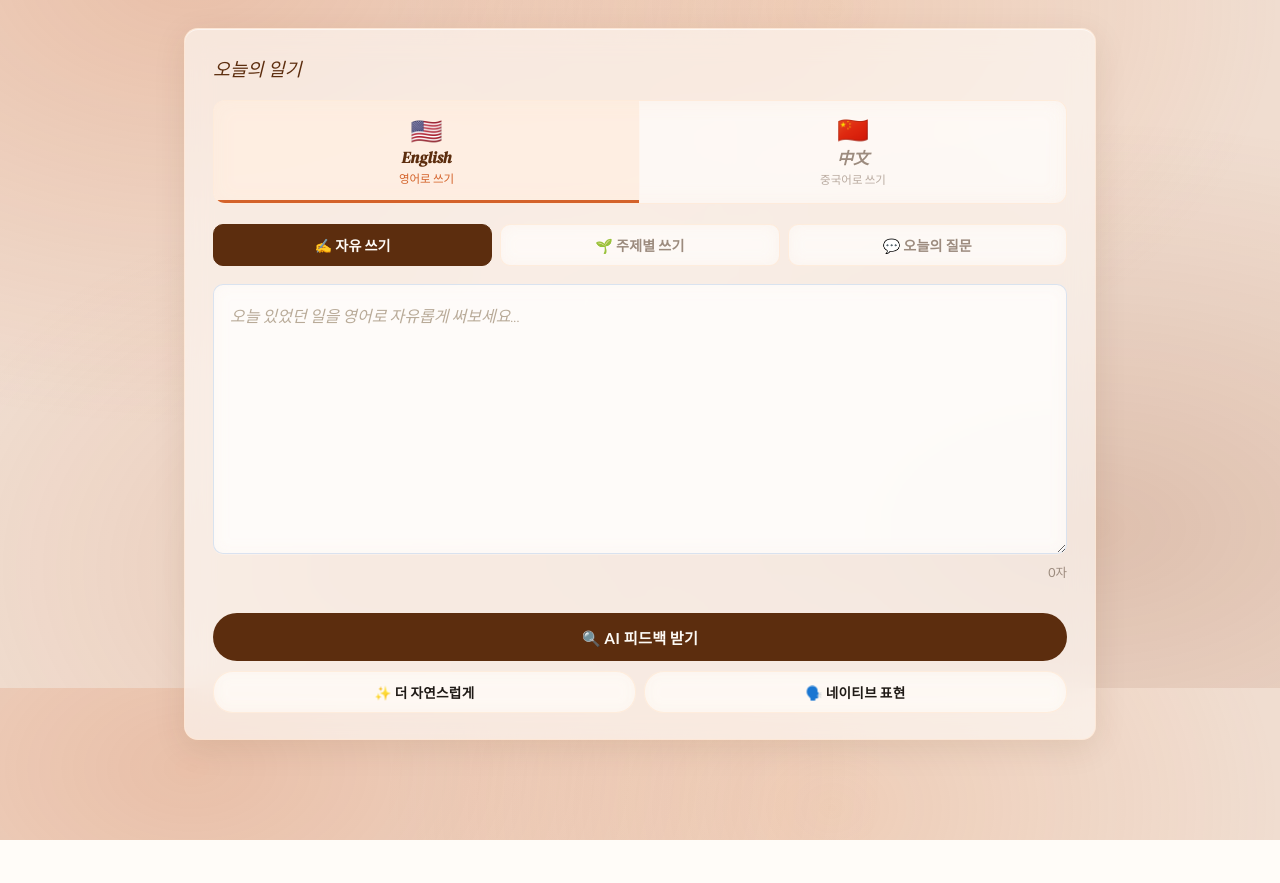
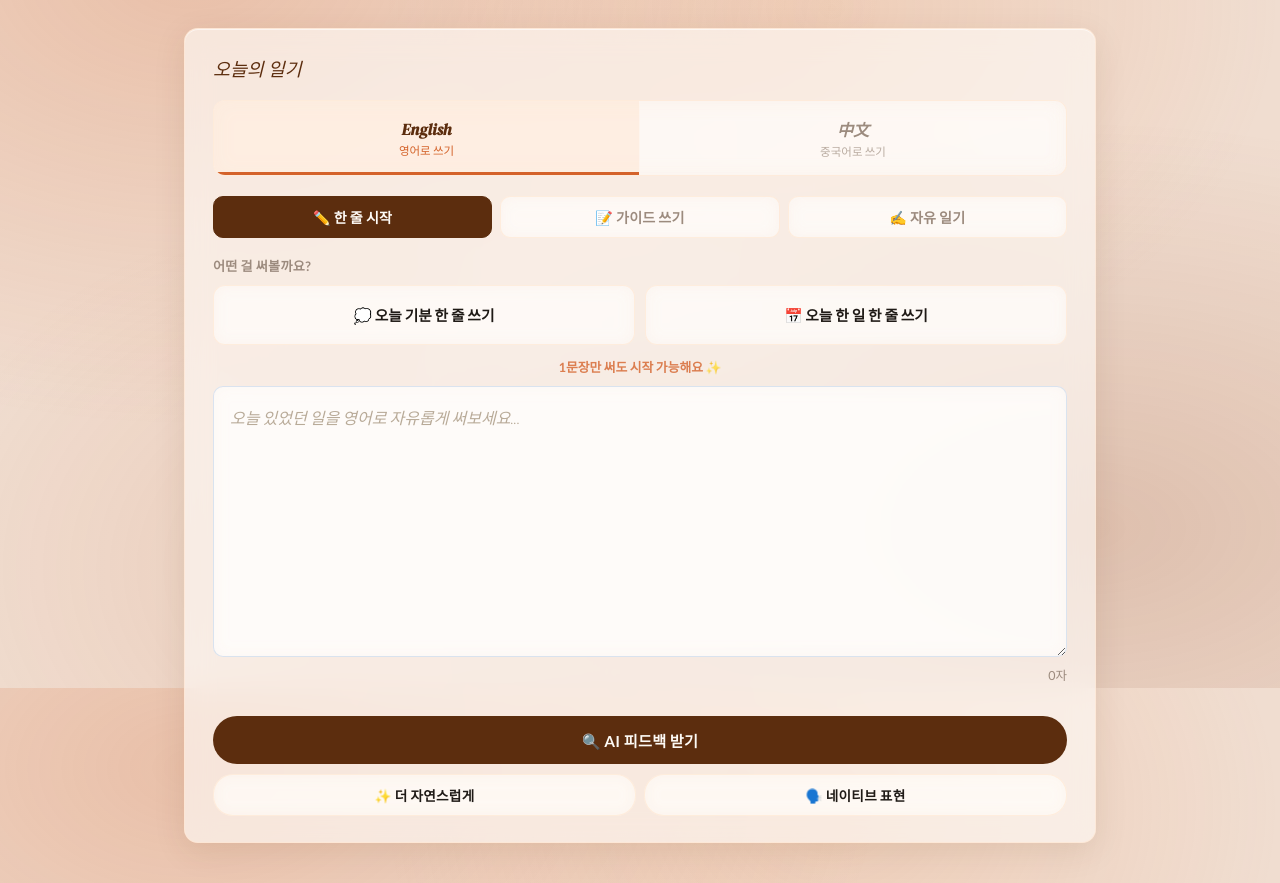
Before and after one commit to Chaeonit/litdiary, a Flask app: page / in a window 1280 px wide. Shown: the part 112-995 px from the top of the page. Before the commit the page ends 952 px from the top, so only its background shows below. Run offline with Flask 3, Linux system fonts and the light colour scheme; some libraries are stand-ins or nearby versions.

Commit message:
3분할 모드 재구성 + 언어 선택 UI 정리
- 모드를 한 줄 시작 / 가이드 쓰기 / 자유 일기로 재구성
- 가이드 쓰기: 주제별 쓰기 + 오늘의 질문 통합, 난이도별 문장 수 안내
- 한 줄 시작: 기분/한 일 프롬프트 버튼으로 진입 유도
- 언어 선택 버튼에서 국기 이모지 제거, 텍스트만 표시

Co-Authored-By: Claude Sonnet 4.6 <noreply@anthropic.com>

```diff
--- a/static/script.js
+++ b/static/script.js
@@ -1,8 +1,9 @@
 /* ── 상태 ──────────────────────────────────────── */
 let selectedLang = "english";
-let selectedMode = "free";
+let selectedMode = "oneline";
 let selectedTopic = null;
 let selectedDifficulty = null;
+let selectedOnelinePrompt = null;
 let currentAnalysis = null;
 let currentText = "";
 
@@ -89,7 +90,7 @@ document.querySelectorAll(".lang-btn").forEach(btn => {
     btn.classList.add("active");
     selectedLang = btn.dataset.lang;
     selectedTopic = null;
-    if (selectedMode === "beginner") renderTopics();
+    if (selectedMode === "guided" && selectedDifficulty) renderGuidedTopics();
     updatePlaceholder();
   });
 });
@@ -102,53 +103,58 @@ document.querySelectorAll(".mode-btn").forEach(btn => {
     selectedMode = btn.dataset.mode;
     selectedTopic = null;
     selectedDifficulty = null;
+    selectedOnelinePrompt = null;
 
-    const beginnerSection = document.getElementById("beginner-section");
-    const questionSection = document.getElementById("question-section");
+    const onelineSection = document.getElementById("oneline-section");
+    const guidedSection  = document.getElementById("guided-section");
 
-    beginnerSection.classList.add("hidden");
-    questionSection.classList.add("hidden");
-    document.getElementById("hint-section").classList.add("hidden");
-    document.getElementById("selected-question").classList.add("hidden");
+    onelineSection.classList.add("hidden");
+    guidedSection.classList.add("hidden");
+    document.getElementById("guided-detail").classList.add("hidden");
+    document.getElementById("guided-hint-section").classList.add("hidden");
+    document.querySelectorAll(".oneline-prompt-btn").forEach(b => b.classList.remove("active"));
 
-    if (selectedMode === "beginner") {
-      beginnerSection.classList.remove("hidden");
-      renderTopics();
-    } else if (selectedMode === "question") {
-      questionSection.classList.remove("hidden");
-      renderDifficultyCards();
+    if (selectedMode === "oneline") {
+      onelineSection.classList.remove("hidden");
+    } else if (selectedMode === "guided") {
+      guidedSection.classList.remove("hidden");
+      renderGuidedDiffCards();
     }
     updatePlaceholder();
   });
 });
 
-/* ── 난이도 카드 렌더링 ──────────────────────────── */
-function renderDifficultyCards() {
-  ["easy", "medium", "hard"].forEach(level => {
-    document.getElementById(`q-${level}`).textContent = getTodayQuestion(level);
-  });
+/* ── 가이드 모드 난이도 카드 ─────────────────────── */
+const GUIDED_SENTENCES = { easy: "1~2문장", medium: "2~3문장", hard: "3~5문장" };
 
-  document.querySelectorAll(".difficulty-card").forEach(card => {
+function renderGuidedDiffCards() {
+  document.querySelectorAll("#guided-section .difficulty-card").forEach(card => {
     card.classList.toggle("active", card.dataset.level === selectedDifficulty);
     card.onclick = () => {
       selectedDifficulty = card.dataset.level;
-      renderDifficultyCards();
-      showSelectedQuestion(selectedDifficulty);
+      selectedTopic = null;
+      renderGuidedDiffCards();
+      showGuidedDetail(selectedDifficulty);
       updatePlaceholder();
     };
   });
 }
 
-function showSelectedQuestion(level) {
-  const box = document.getElementById("selected-question");
-  box.querySelector(".sq-icon").textContent = DIFF_ICONS[level];
-  box.querySelector(".sq-text").textContent = getTodayQuestion(level);
-  box.classList.remove("hidden");
+function showGuidedDetail(level) {
+  const detail = document.getElementById("guided-detail");
+  const qBox   = document.getElementById("guided-question-box");
+  qBox.querySelector(".sq-icon").textContent = DIFF_ICONS[level];
+  qBox.querySelector(".sq-text").textContent = getTodayQuestion(level);
+  document.getElementById("guided-sentence-guide").textContent =
+    GUIDED_SENTENCES[level] + " 써보세요 ✨";
+  document.getElementById("guided-hint-section").classList.add("hidden");
+  detail.classList.remove("hidden");
+  renderGuidedTopics();
 }
 
-/* ── 주제 렌더링 ────────────────────────────────── */
-function renderTopics() {
-  const grid = document.getElementById("topic-grid");
+/* ── 가이드 모드 주제 렌더링 ─────────────────────── */
+function renderGuidedTopics() {
+  const grid = document.getElementById("guided-topic-grid");
   grid.innerHTML = "";
   TOPICS[selectedLang].forEach(topic => {
     const card = document.createElement("button");
@@ -156,18 +162,18 @@ function renderTopics() {
     card.innerHTML = `<span class="topic-emoji">${topic.emoji}</span><span class="topic-name">${topic.label}</span>`;
     card.addEventListener("click", () => {
       selectedTopic = topic;
-      renderTopics();
-      renderHints(topic.hints);
+      renderGuidedTopics();
+      renderGuidedHints(topic.hints);
       updatePlaceholder();
     });
     grid.appendChild(card);
   });
 }
 
-/* ── 힌트 단어 렌더링 ───────────────────────────── */
-function renderHints(hints) {
-  const section = document.getElementById("hint-section");
-  const container = document.getElementById("hint-words");
+/* ── 가이드 모드 힌트 단어 ───────────────────────── */
+function renderGuidedHints(hints) {
+  const section   = document.getElementById("guided-hint-section");
+  const container = document.getElementById("guided-hint-words");
   container.innerHTML = "";
   hints.forEach(word => {
     const chip = document.createElement("button");
@@ -196,18 +202,37 @@ function insertAtCursor(el, text) {
 /* ── 플레이스홀더 업데이트 ──────────────────────── */
 function updatePlaceholder() {
   const lang = selectedLang === "english" ? "영어" : "중국어";
-  if (selectedMode === "free") {
+  if (selectedMode === "oneline") {
+    const prompts = {
+      feeling: `오늘 기분을 ${lang}로 한 문장으로 써보세요...`,
+      event:   `오늘 있었던 일을 ${lang}로 한 문장으로 써보세요...`
+    };
+    diaryInput.placeholder = selectedOnelinePrompt
+      ? prompts[selectedOnelinePrompt]
+      : `${lang}로 한 문장만 써도 충분해요!`;
+  } else if (selectedMode === "guided") {
+    if (!selectedDifficulty) {
+      diaryInput.placeholder = "위에서 난이도를 고르면 질문과 힌트가 나와요!";
+    } else if (!selectedTopic) {
+      diaryInput.placeholder = `위 질문에 답하거나, 주제를 골라서 ${lang}로 써보세요...`;
+    } else {
+      diaryInput.placeholder = `'${selectedTopic.label}' 주제로 ${GUIDED_SENTENCES[selectedDifficulty]} 써보세요!`;
+    }
+  } else {
     diaryInput.placeholder = `오늘 있었던 일을 ${lang}로 자유롭게 써보세요...`;
-  } else if (selectedMode === "beginner") {
-    diaryInput.placeholder = selectedTopic
-      ? `'${selectedTopic.label}' 주제로 3문장 정도 써보세요. 힌트 단어를 활용해봐요!`
-      : "위에서 주제를 고르면 힌트 단어가 나와요!";
-  } else if (selectedMode === "question") {
-    diaryInput.placeholder = selectedDifficulty
-      ? `위 질문에 대한 답을 ${lang}로 써보세요...`
-      : "난이도를 선택하면 오늘의 질문이 나와요!";
   }
 }
+
+/* ── 한 줄 시작 프롬프트 ───────────────────────── */
+document.querySelectorAll(".oneline-prompt-btn").forEach(btn => {
+  btn.addEventListener("click", () => {
+    document.querySelectorAll(".oneline-prompt-btn").forEach(b => b.classList.remove("active"));
+    btn.classList.add("active");
+    selectedOnelinePrompt = btn.dataset.prompt;
+    updatePlaceholder();
+    diaryInput.focus();
+  });
+});
 
 /* ── 글자 수 카운터 + ② 작성 중 상태 ─────────── */
 diaryInput.addEventListener("input", () => {
--- a/static/style.css
+++ b/static/style.css
@@ -138,7 +138,6 @@ body {
   position: relative;
 }
 .lang-btn:last-child { border-right: none; }
-.lang-flag { font-size: 1.6rem; line-height: 1; }
 .lang-label {
   font-size: 1rem;
   font-weight: 700;
@@ -234,14 +233,14 @@ body {
   color: var(--text);
   letter-spacing: 0.3px;
 }
-.diff-question {
+.diff-sent {
   font-size: 0.75rem;
   color: var(--muted);
   line-height: 1.45;
-  word-break: keep-all;
+  font-weight: 400;
 }
 .difficulty-card.active .diff-label { color: var(--green-dk); }
-.difficulty-card.active .diff-question { color: var(--brown); }
+.difficulty-card.active .diff-sent { color: var(--brown); }
 
 .selected-question {
   display: flex;
@@ -264,7 +263,53 @@ body {
   line-height: 1.6;
 }
 
-/* ── 주제 선택 (초보 모드) ───────────────────── */
+/* ── 한 줄 시작 모드 ─────────────────────────── */
+.oneline-prompts {
+  display: grid;
+  grid-template-columns: 1fr 1fr;
+  gap: 10px;
+  margin-bottom: 12px;
+}
+@media (max-width: 480px) { .oneline-prompts { grid-template-columns: 1fr; } }
+
+.oneline-prompt-btn {
+  padding: 18px 16px;
+  border: var(--glass-border);
+  border-radius: 12px;
+  background: rgba(255,255,255,.35);
+  backdrop-filter: blur(8px);
+  -webkit-backdrop-filter: blur(8px);
+  font-family: 'Lato', sans-serif;
+  font-size: 0.92rem;
+  font-weight: 700;
+  color: var(--text);
+  cursor: pointer;
+  transition: all .2s;
+  text-align: center;
+  line-height: 1.5;
+}
+.oneline-prompt-btn:hover {
+  background: rgba(253,232,216,.55);
+  border-color: rgba(212,98,42,.40);
+  transform: translateY(-1px);
+}
+.oneline-prompt-btn.active {
+  background: rgba(253,232,216,.70);
+  border-color: rgba(212,98,42,.55);
+  color: var(--green-dk);
+  box-shadow: 0 4px 12px rgba(212,98,42,.15);
+}
+
+.oneline-guide {
+  font-size: 0.8rem;
+  color: var(--green-md);
+  font-weight: 700;
+  margin-bottom: 10px;
+  text-align: center;
+  opacity: .8;
+}
+
+/* ── 주제 선택 (가이드 모드) ───────────────────── */
 .topic-guide {
   font-size: 0.82rem;
   color: var(--muted);
@@ -353,6 +398,11 @@ body {
   font-weight: 700;
   margin-bottom: 10px;
   text-align: right;
+}
+
+/* ── guided-detail 등장 ──────────────────────── */
+#guided-detail:not(.hidden) {
+  animation: card-in .3s ease-out both;
 }
 
 /* ── write-card 상태 디자인 ──────────────────── */
--- a/templates/index.html
+++ b/templates/index.html
@@ -38,12 +38,10 @@
 
         <div class="lang-switcher">
           <button class="lang-btn active" data-lang="english">
-            <span class="lang-flag">🇺🇸</span>
             <span class="lang-label">English</span>
             <span class="lang-sub">영어로 쓰기</span>
           </button>
           <button class="lang-btn" data-lang="chinese">
-            <span class="lang-flag">🇨🇳</span>
             <span class="lang-label">中文</span>
             <span class="lang-sub">중국어로 쓰기</span>
           </button>
@@ -51,46 +49,54 @@
 
         <!-- 모드 선택 -->
         <div class="mode-switcher">
-          <button class="mode-btn active" data-mode="free">✍️ 자유 쓰기</button>
-          <button class="mode-btn" data-mode="beginner">🌱 주제별 쓰기</button>
-          <button class="mode-btn" data-mode="question">💬 오늘의 질문</button>
+          <button class="mode-btn active" data-mode="oneline">✏️ 한 줄 시작</button>
+          <button class="mode-btn" data-mode="guided">📝 가이드 쓰기</button>
+          <button class="mode-btn" data-mode="free">✍️ 자유 일기</button>
         </div>
 
-        <!-- 질문 선택 모드 -->
-        <div id="question-section" class="hidden">
+        <!-- 한 줄 시작 모드 -->
+        <div id="oneline-section">
+          <p class="topic-guide">어떤 걸 써볼까요?</p>
+          <div class="oneline-prompts">
+            <button class="oneline-prompt-btn" data-prompt="feeling">💭 오늘 기분 한 줄 쓰기</button>
+            <button class="oneline-prompt-btn" data-prompt="event">📅 오늘 한 일 한 줄 쓰기</button>
+          </div>
+          <p class="oneline-guide">1문장만 써도 시작 가능해요 ✨</p>
+        </div>
+
+        <!-- 가이드 쓰기 모드 -->
+        <div id="guided-section" class="hidden">
           <p class="topic-guide">난이도를 선택하세요</p>
           <div class="difficulty-cards">
             <button class="difficulty-card" data-level="easy">
               <span class="diff-icon">🟢</span>
               <span class="diff-label">쉬움</span>
-              <span class="diff-question" id="q-easy"></span>
+              <span class="diff-sent">1~2문장</span>
             </button>
             <button class="difficulty-card" data-level="medium">
               <span class="diff-icon">🟡</span>
               <span class="diff-label">중간</span>
-              <span class="diff-question" id="q-medium"></span>
+              <span class="diff-sent">2~3문장</span>
             </button>
             <button class="difficulty-card" data-level="hard">
               <span class="diff-icon">🔴</span>
               <span class="diff-label">어려움</span>
-              <span class="diff-question" id="q-hard"></span>
+              <span class="diff-sent">3~5문장</span>
             </button>
           </div>
-          <div id="selected-question" class="selected-question hidden">
-            <span class="sq-icon"></span>
-            <p class="sq-text"></p>
+          <div id="guided-detail" class="hidden">
+            <div id="guided-question-box" class="selected-question">
+              <span class="sq-icon"></span>
+              <p class="sq-text"></p>
+            </div>
+            <p class="topic-guide">주제를 골라보세요</p>
+            <div id="guided-topic-grid" class="topic-grid"></div>
+            <div id="guided-hint-section" class="hint-section hidden">
+              <p class="hint-label">💡 단어를 클릭하면 입력창에 추가돼요</p>
+              <div id="guided-hint-words" class="hint-words"></div>
+            </div>
+            <p id="guided-sentence-guide" class="sentence-guide"></p>
           </div>
-        </div>
-
-        <!-- 초보 모드: 주제 선택 + 힌트 -->
-        <div id="beginner-section" class="hidden">
-          <p class="topic-guide">주제를 골라보세요</p>
-          <div id="topic-grid" class="topic-grid"></div>
-          <div id="hint-section" class="hint-section hidden">
-            <p class="hint-label">💡 단어를 클릭하면 입력창에 추가돼요</p>
-            <div id="hint-words" class="hint-words"></div>
-          </div>
-          <p class="sentence-guide">3문장 정도 써보세요 ✨</p>
         </div>
 
         <textarea
```
